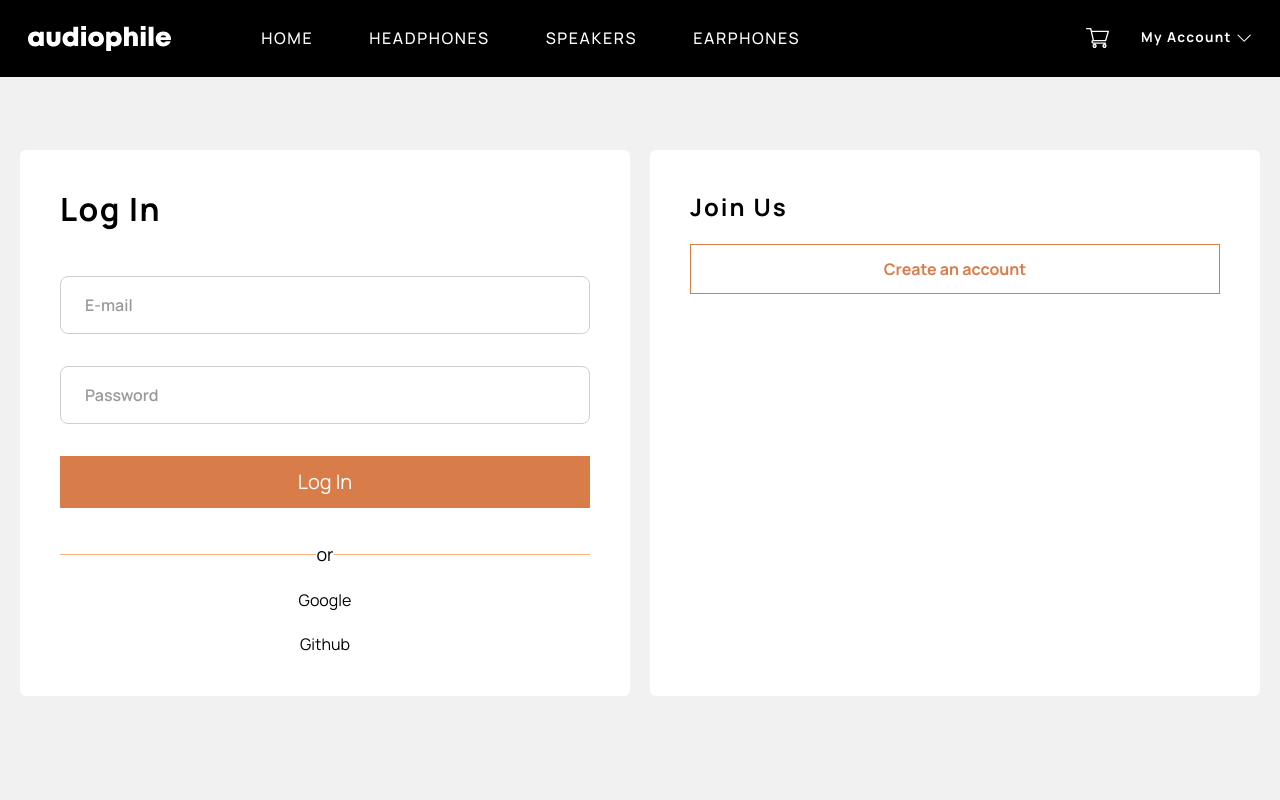
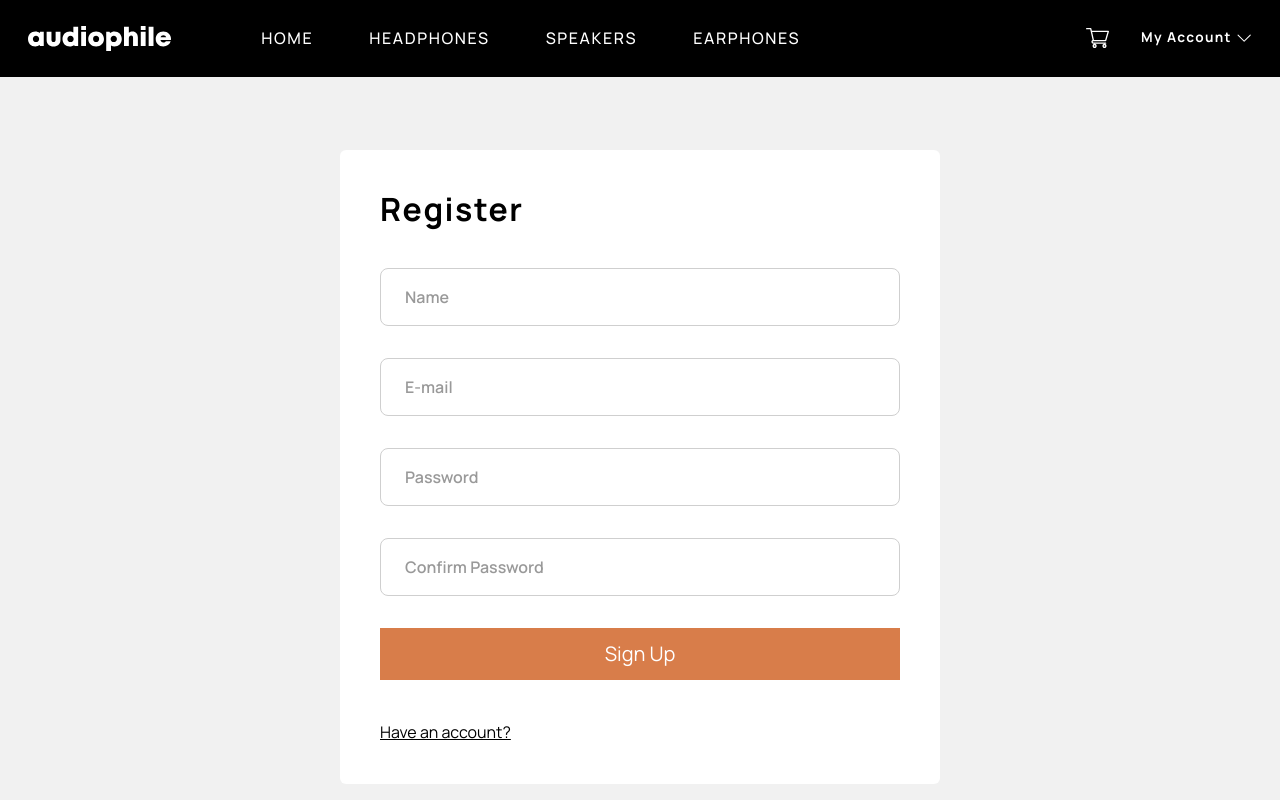
Before and after one commit to F4eNn/Audiophile, a Next.js app: page /register in a window 1280 px wide. Shown: the top 800 px of the page. Built offline with nearby package versions, Linux system fonts and the light colour scheme.

Commit message:
feat(register): create signup form

```diff
--- a/src/components/user/Login.tsx
+++ b/src/components/user/Login.tsx
@@ -20,7 +20,7 @@ export const Login = () => {
 						<Label htmlFor='password' />
 						<Input id='password' placeholder='Password' />
 					</div>
-					<SubmitButton />
+					<SubmitButton title='log in' />
 				</form>
 				<div className='mt-8 flex items-center'>
 					<span className='w-full border-t-[1px] border-secondary' />
--- a/src/components/user/Register.tsx
+++ b/src/components/user/Register.tsx
@@ -1,12 +1,14 @@
+'use client';
 import React from 'react';
+import { useSearchParams } from 'next/navigation';
 
 import { Login } from './Login';
 import { Wrapper } from '../ui/Wrapper';
+import { SignUp } from './SignUp';
 
 export const Register = () => {
-	return (
-		<Wrapper>
-			<Login />
-		</Wrapper>
-	);
+	const searchParams = useSearchParams();
+	const search = searchParams.get('mode');
+
+	return <Wrapper>{search === 'login' ? <Login /> : <SignUp />}</Wrapper>;
 };
--- a/src/components/user/SignUp.tsx
+++ b/src/components/user/SignUp.tsx
@@ -1,5 +1,37 @@
+import Link from 'next/link';
 import React from 'react';
 
+import { navigationPaths } from '@/constants/navigation';
+import { Label } from '../ui/Label';
+import { Input } from '../ui/Input';
+import { SubmitButton } from './SubmitButton';
+
 export const SignUp = () => {
-	return <div>SignUp</div>;
+	return (
+		<div className='mx-5 mt-[150px] max-w-[600px] rounded-md  bg-white  p-10 sm:mx-auto'>
+			<h2 className='text-H2 font-bold'>Register</h2>
+			<form action='' className='my-10 space-y-8'>
+				<div>
+					<Label htmlFor='name' />
+					<Input placeholder='Name' id='name' />
+				</div>
+				<div>
+					<Label htmlFor='email' />
+					<Input placeholder='E-mail' id='email' />
+				</div>
+				<div>
+					<Label htmlFor='password' />
+					<Input placeholder='Password' id='password' />
+				</div>
+				<div>
+					<Label htmlFor='confirmationPassword' />
+					<Input placeholder='Confirm Password' id='confirmationPassword' />
+				</div>
+				<SubmitButton title='sign up' />
+			</form>
+			<Link href={navigationPaths.register.path + '?mode=login'} className='colors-300 underline  hover:text-primary'>
+				Have an account?
+			</Link>
+		</div>
+	);
 };
--- a/src/components/user/SubmitButton.tsx
+++ b/src/components/user/SubmitButton.tsx
@@ -1,12 +1,16 @@
 import React from 'react';
 
-export const SubmitButton = () => {
+type SubmitBtnProps = {
+	title: string;
+};
+
+export const SubmitButton = ({ title }: SubmitBtnProps) => {
 	return (
 		<button
 			type='submit'
 			className='colors-300 w-full bg-primary py-3 text-xl capitalize text-white hover:bg-secondary'
 		>
-			Log in
+			{title}
 		</button>
 	);
 };
```
